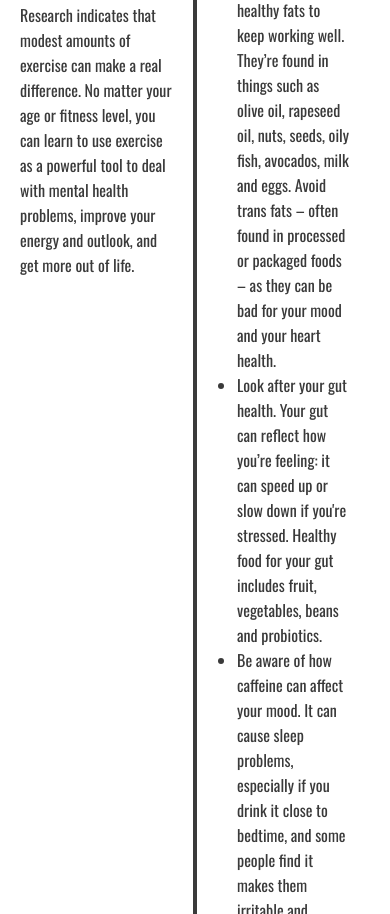
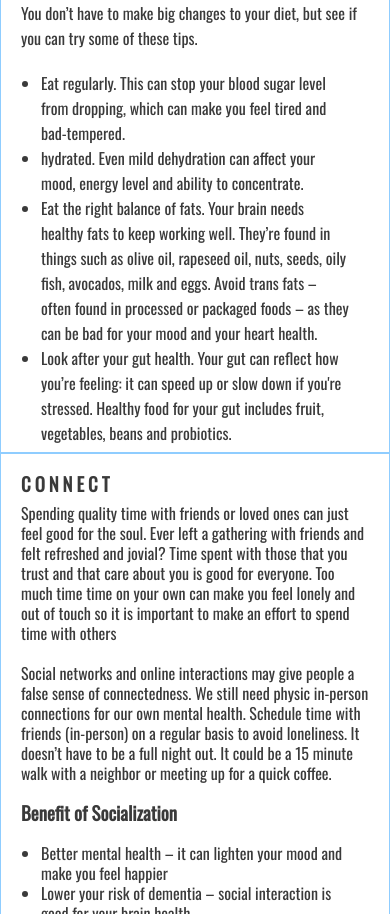
Before and after one commit to scottsmyth56/BeKindToYourMind, a plain HTML site: page mindfulness.html in a window 390 px wide. Shown: the part 2380-3294 px from the top of the page. Drawn offline with nearby package versions, Linux system fonts and the light colour scheme; a script that the page names is missing.

Commit message:
Add media query for techniques section, Update border on techniques section

```diff
--- a/assets/css/style.css
+++ b/assets/css/style.css
@@ -515,6 +515,7 @@ a {
         width: 100%;
     }
 
+
 }
 
 @media screen and (max-width: 620px) {
@@ -534,6 +535,8 @@ a {
             ". .  "
             ". .  ";
     }
+
+
 }
 
 @media screen and (max-width: 550px) {
@@ -684,6 +687,9 @@ footer {
     justify-content: center;
 } */
 
+
+
+
 /* MindFulness.html page styling */
 
 .accordion {
@@ -787,11 +793,17 @@ footer {
     border: 2px solid #8fcdff;
 }
 
+.technique-div-header {
+    margin-top: 60px;
+    margin-left: 20px;
+}
+
 
 .improve-techniques-div {
+    margin-top: 30px;
     display: grid;
     grid-template-columns: 50% 50%;
-    grid-template-rows: 100% 100%;
+    grid-template-rows: 50% 50%;
     gap: 0px 0px;
     grid-auto-flow: row;
     grid-template-areas:
@@ -801,39 +813,41 @@ footer {
 
 .Exercise {
     grid-area: Exercise;
-    border-right: 2px solid #3a3a3a;
-    border-bottom: 2px solid #3a3a3a;
-    padding:20px;
+    border-right: 2px solid #8fcdff;
+    border-bottom: 2px solid  #8fcdff;
+    padding: 20px;
     line-height: 25px;
 }
 
 .Diet {
     grid-area: Diet;
-    border-left: 2px solid #3a3a3a;
-    border-bottom: 2px solid #3a3a3a;
-    padding:20px;
+    border-left: 2px solid #8fcdff;
+    border-bottom: 2px solid #8fcdff;
+    padding: 20px;
     line-height: 25px;
 }
 
 .Connect {
     grid-area: Connect;
-    border-right: 2px solid #3a3a3a;
-    border-top: 2px solid #3a3a3a;
-    padding:20px;
+    border-right: 2px solid #8fcdff;
+    border-top: 2px solid #8fcdff;
+    padding: 20px;
     line-height: 20px;
 }
 
 .Sleep {
     grid-area: Sleep;
-    border-left: 2px solid #3a3a3a;
-    border-top: 2px solid #3a3a3a;
-    padding:20px;
+    border-left: 2px solid #8fcdff;
+    border-top: 2px solid #8fcdff;
+    padding: 20px;
 }
-.technique-header{
+
+.technique-header {
     text-transform: uppercase;
     letter-spacing: 4px;
-    margin-bottom: 8px;
+    margin-bottom: 9px;
 }
+
 .technique-header::before {
     content: '';
     display: block;
@@ -843,13 +857,48 @@ footer {
     left: 25%;
     border-top: 1px solid #3a3a3a;
 }
-.diet-technique-list{
+
+.diet-technique-list {
     padding: 20px;
 
 }
-.connect-technique-list{
+
+.connect-technique-list {
     padding: 20px;
 }
-.sleep-technique-list{
+
+.sleep-technique-list {
     padding: 20px;
 }
+
+@media screen and (max-width: 600px) {
+    .Exercise {
+        border: 1px solid #8fcdff;
+    }
+
+    .Diet {
+        border: 1px solid #8fcdff;
+
+    }
+
+    .Connect {
+        border: 1px solid #8fcdff;
+
+    }
+
+    .Sleep {
+        border: 1px solid #8fcdff;
+    }
+
+    .improve-techniques-div {
+
+        grid-template-columns: 100%;
+        grid-template-rows: 25% 25% 25% 25%;
+        grid-auto-flow: row;
+        grid-template-areas:
+            "Exercise"
+            "Diet"
+            "Connect"
+            "Sleep";
+    }
+}
--- a/mindfulness.html
+++ b/mindfulness.html
@@ -146,7 +146,7 @@
             </div>
         </div>
 
-        <h2 id="video-header">Techniques to Improve Mental Health</h2>
+        <h2 class="technique-div-header">Techniques to Improve Mental Health</h2>
 
         <div class="improve-techniques-div">
 
@@ -198,11 +198,7 @@
                         down if
                         you're stressed. Healthy food for your gut includes fruit, vegetables, beans and probiotics.
                     </li>
-                    <li>Be aware of how caffeine can affect your mood. It can cause sleep problems, especially if you
-                        drink
-                        it close to bedtime, and some people find it makes them irritable and anxious too. Caffeine is
-                        found in
-                        coffee, tea, cola, energy drinks and chocolate.</li>
+
                 </ul>
 
             </div>
@@ -252,14 +248,17 @@
                     risk of feeling depressed and/or anxious (as well as worsening existing anxiety and depression)
                     increases with the severity of insomnia, and so it is important to recognise and sort out sleep
                     problems as soon as they are identified.</p>
-                    <br>
-                    <h3>The effects of a lack of sleep</h3>
+                <br>
+                <h3>The effects of a lack of sleep</h3>
+                <br>
+
+                <ul class="sleep-techniques-list">
                     <li>Low Mood</li>
                     <li>Anxiety</li>
                     <li>Irritability</li>
                     <li>Erratic Behaviour</li>
                     <li>Poor cognitive function </li>
-
+                </ul>
 
             </div>
         </div>
```
